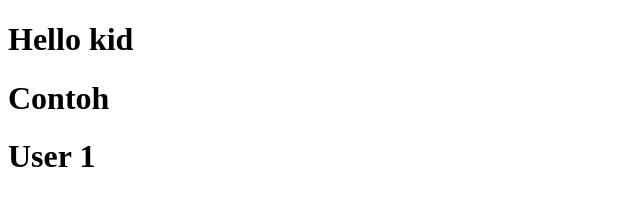
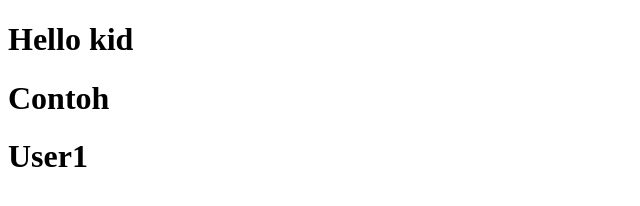
Before and after one commit to AndiAlmaarif69/belajar-git-remote, a plain HTML site: page index.html in a window 1280 px wide. Shown: the full height of the page, 0-640 px from the left. Drawn offline with Linux system fonts and the light colour scheme.

Commit message:
Menambahkan file index.html pada feature/user1

```diff
--- a/index.html
+++ b/index.html
@@ -8,6 +8,6 @@
 <body>
      <h1>Hello kid</h1>
      <h1>Contoh</h1>
-     <h1>User 1</h1>
+     <h1>User1</h1>
 </body>
 </html>
```
